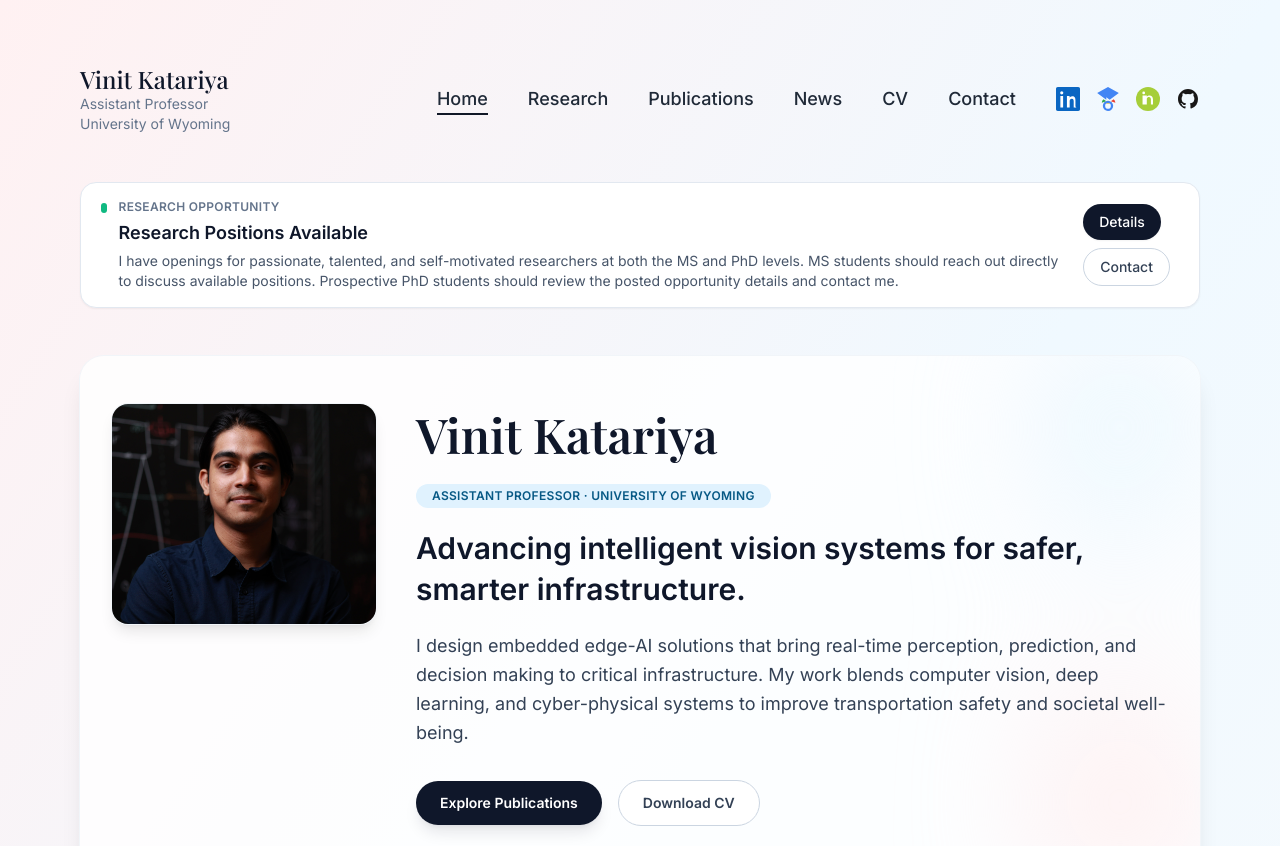
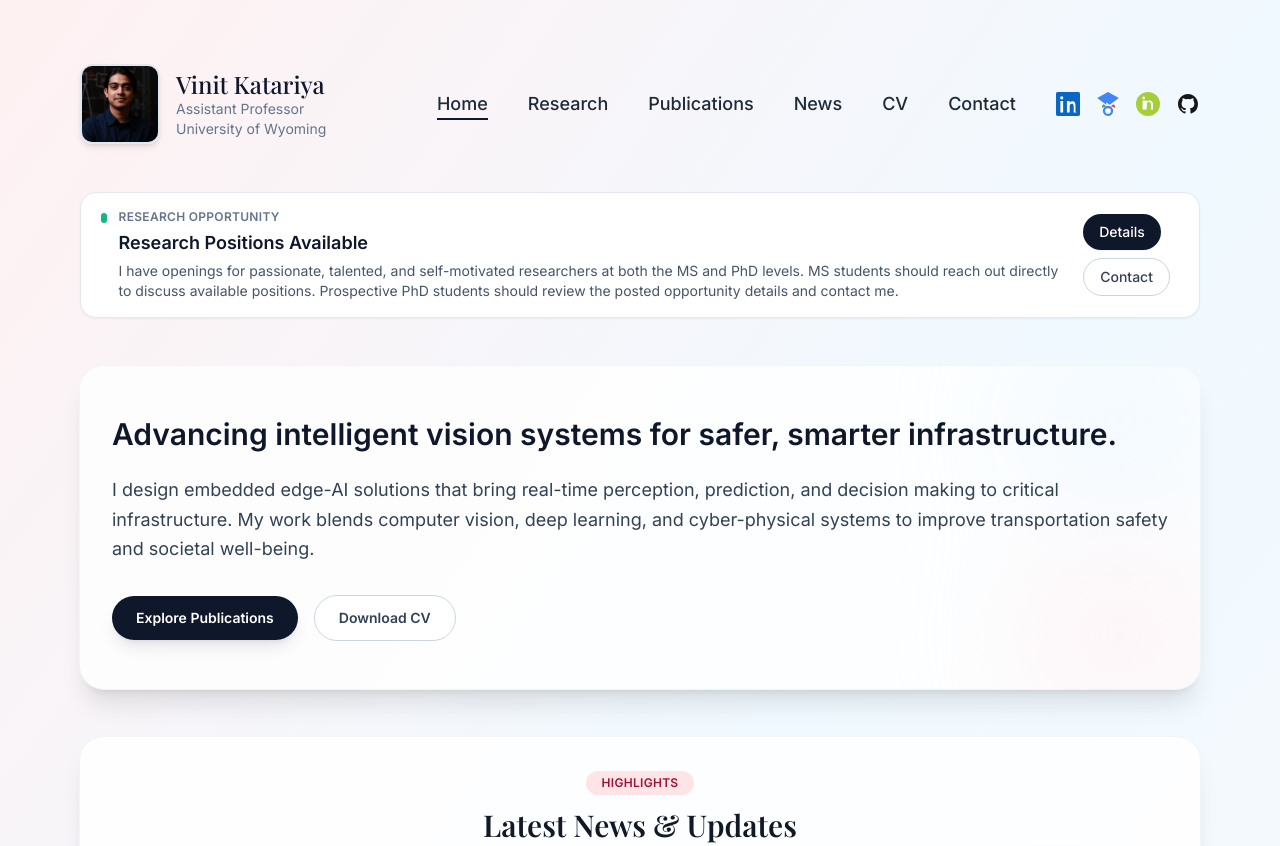
Before and after one commit to vinit-katariya/vinit-katariya.github.io, a plain HTML site: page index.html in a window 1280 px wide. Shown: the top 846 px of the page. Drawn offline with nearby package versions, Linux system fonts and the light colour scheme.

Commit message:
Switch site imagery to updated portrait

```diff
--- a/data.js
+++ b/data.js
@@ -7,7 +7,7 @@ const personalInfo = {
     institution: "University of Wyoming",
     email: "vkatariy@uwyo.edu",
     facultyPage: "https://www.uwyo.edu/eecs/faculty-staff/faculty/vinit-katariya.html",
-    profileImage: "pictures/Vinit_Katariya_bio.jpg",
+    profileImage: "pictures/vinit_katariya_bio.png",
     bio: "Dr. Vinit Katariya is an assistant professor at the University of Wyoming. His research focuses on developing efficient and scalable machine learning algorithms for real-time applications. He holds a Ph.D. in Computer Science from a reputable university and has published numerous papers in top-tier conferences and journals. His work is primarily centered on vehicle trajectory prediction, anomaly detection in video surveillance, and edge AI for cyber-physical systems."
 };
 
--- a/index.html
+++ b/index.html
@@ -13,12 +13,12 @@
     <meta property="og:description" content="Discover Dr. Vinit Katariya's research, publications, academic collaborations, and student opportunities in machine learning and intelligent transportation systems.">
     <meta property="og:type" content="website">
     <meta property="og:url" content="https://vinit-katariya.github.io/">
-    <meta property="og:image" content="https://vinit-katariya.github.io/pictures/vinit_dark.png">
+    <meta property="og:image" content="https://vinit-katariya.github.io/pictures/vinit_katariya_bio.png">
     <meta property="og:site_name" content="Dr. Vinit Katariya">
     <meta name="twitter:card" content="summary_large_image">
     <meta name="twitter:title" content="Vinit Katariya - Assistant Professor, University of Wyoming">
     <meta name="twitter:description" content="Learn about Dr. Vinit Katariya's research in edge AI, computer vision, and intelligent transportation systems, plus student openings.">
-    <meta name="twitter:image" content="https://vinit-katariya.github.io/pictures/vinit_dark.png">
+    <meta name="twitter:image" content="https://vinit-katariya.github.io/pictures/vinit_katariya_bio.png">
     <meta name="twitter:site" content="@vinitkatariya">
     <script type="application/ld+json">
         {
@@ -32,7 +32,7 @@
                 "department": "Department of Electrical Engineering and Computer Science"
             },
             "url": "https://vinit-katariya.github.io/",
-            "image": "https://vinit-katariya.github.io/pictures/vinit_dark.png",
+            "image": "https://vinit-katariya.github.io/pictures/vinit_katariya_bio.png",
             "email": "mailto:vkatariy@uwyo.edu",
             "sameAs": [
                 "https://www.linkedin.com/in/vinitkatariya/",
@@ -60,10 +60,13 @@
     <div class="container mx-auto px-4 py-10 max-w-6xl">
 
         <header class="flex flex-col md:flex-row items-center justify-between py-6">
-            <a href="index.html" class="flex flex-col items-start mb-4 md:mb-0 no-underline focus:outline-none focus-visible:ring-2 focus-visible:ring-slate-900/40 focus-visible:ring-offset-2" aria-label="Go to the home page">
-                <span class="font-display text-2xl text-slate-900 leading-tight">Vinit Katariya</span>
-                <span class="text-sm text-slate-500">Assistant Professor</span>
-                <span class="text-sm text-slate-500">University of Wyoming</span>
+            <a href="index.html" class="flex items-center gap-4 mb-4 md:mb-0 no-underline focus:outline-none focus-visible:ring-2 focus-visible:ring-slate-900/40 focus-visible:ring-offset-2" aria-label="Go to the home page">
+                <img src="pictures/vinit_katariya_bio.png" alt="Portrait of Dr. Vinit Katariya" class="w-20 h-20 object-cover border-2 border-slate-200 shadow-md rounded-xl" loading="lazy">
+                <div class="flex flex-col">
+                    <span class="font-display text-2xl text-slate-900 leading-tight">Vinit Katariya</span>
+                    <span class="text-sm text-slate-500">Assistant Professor</span>
+                    <span class="text-sm text-slate-500">University of Wyoming</span>
+                </div>
             </a>
             <div class="flex flex-col md:flex-row items-center gap-6">
                 <nav>
@@ -116,15 +119,9 @@
                         <div class="h-full w-40 bg-gradient-to-b from-sky-100/80 via-transparent to-rose-100/80 blur-3xl"></div>
                     </div>
                     <div class="flex flex-col lg:flex-row items-center lg:items-stretch gap-10 relative z-10">
-                        <div class="flex-shrink-0 w-full sm:w-2/3 lg:w-1/3 xl:w-1/4 max-w-sm">
-                            <div class="rounded-2xl overflow-hidden shadow-lg ring-1 ring-slate-100">
-                                <img src="pictures/vinit_dark.png" alt="A professional portrait of Dr. Vinit Katariya" class="w-full h-auto object-cover">
-                            </div>
-                        </div>
+
                         <div class="flex-1 flex flex-col justify-between space-y-6">
                             <div class="space-y-5">
-                                <h1 class="text-5xl font-semibold text-slate-900 leading-tight font-display">Vinit Katariya</h1>
-                                <div class="inline-flex items-center gap-2 rounded-full bg-sky-100 text-sky-800 px-4 py-1 text-xs font-semibold uppercase tracking-wide">Assistant Professor · University of Wyoming</div>
                                 <h2 class="text-3xl font-semibold text-slate-900 leading-snug">Advancing intelligent vision systems for safer, smarter infrastructure.</h2>
                                 <p class="text-lg leading-relaxed text-slate-700">
                                     I design embedded edge-AI solutions that bring real-time perception, prediction, and decision making to critical infrastructure. My work blends computer vision, deep learning, and cyber-physical systems to improve transportation safety and societal well-being.
```
Also changed, not shown: pictures/Vinit_Katariya_bio.jpg (deleted), pictures/vinit_katariya_bio.png (renamed from pictures/vinit_dark.png), 1 other file.
